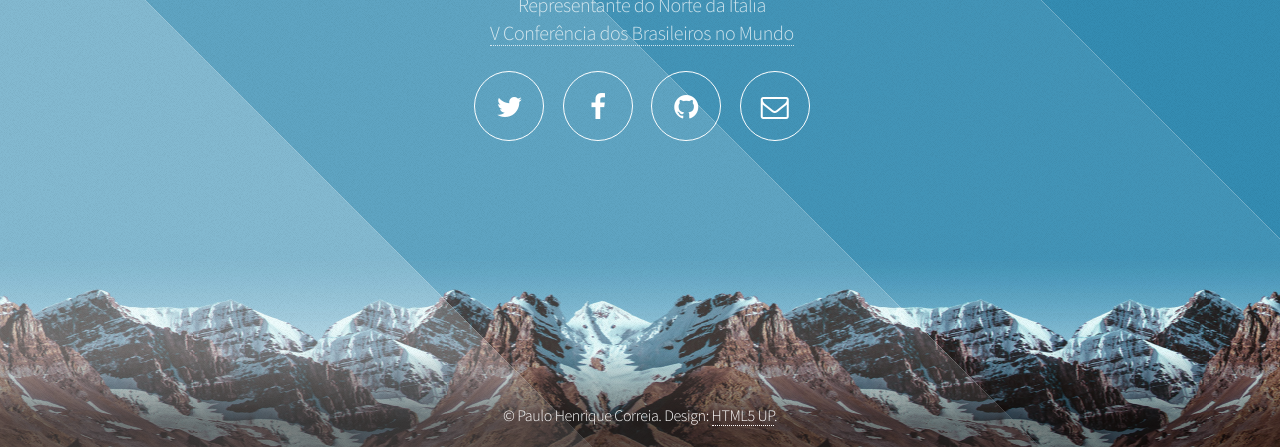
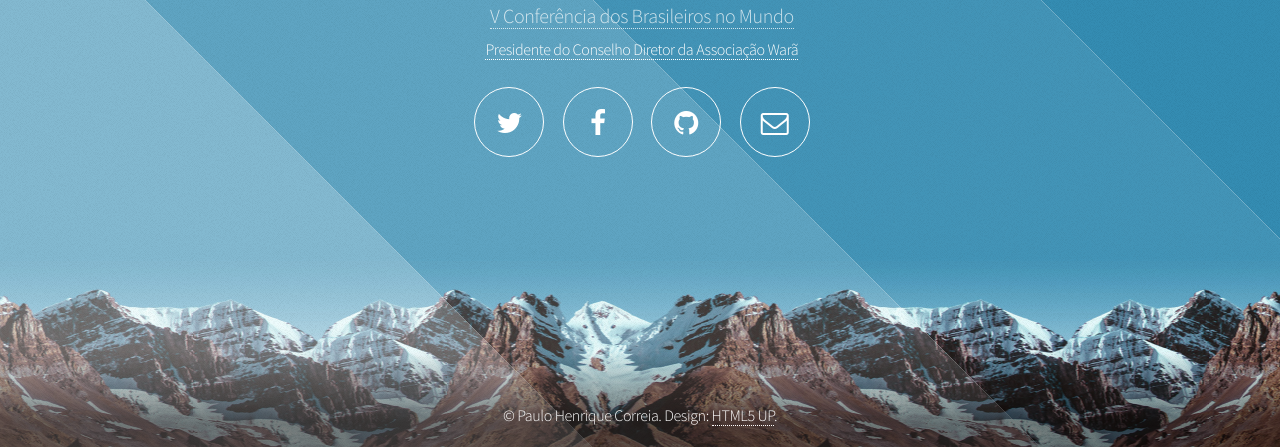
Before and after one commit to paulohcorreia/paulohcorreia.github.io, a plain HTML site: page index.html in a window 1280 px wide. Shown: the part 353-800 px from the top of the page. Drawn offline with Linux system fonts and the light colour scheme.

Commit message:
Add a link to page and update README.md

```diff
--- a/index.html
+++ b/index.html
@@ -44,6 +44,7 @@
 				<p>Representante do Norte da Itália
 					<br>
 					<a href="http://brasileirosnomundo.itamaraty.gov.br/noticias/v-conferencia-brasileiros-no-mundo" target="_blank">V Conferência dos Brasileiros no Mundo</a></p>
+					<a href="http://wara.it" target="_blank">Presidente do Conselho Diretor da Associação Warã</a></p>
 				<nav>
 					<ul>
 						<li><a href="https://twitter.com/paulohcorreia" target="_blank"class="icon fa-twitter"><span class="label">Twitter</span></a></li>
```
Also changed, not shown: 1 other file.
